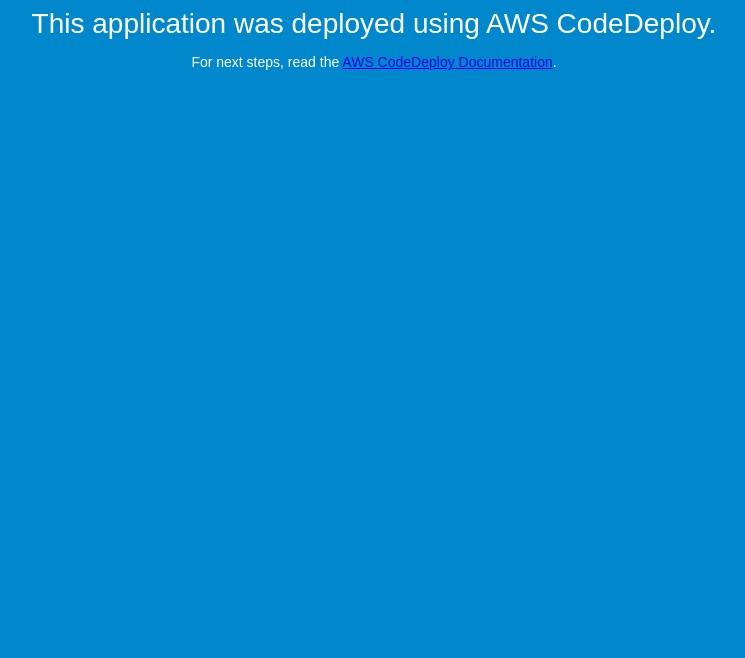
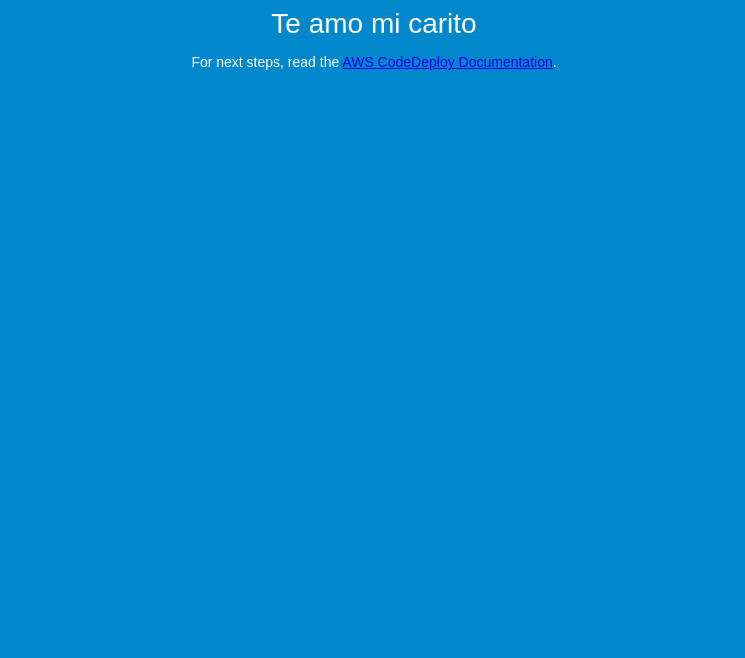
Before and after one commit to Ang3l1t0/cicd-demo, a plain HTML site: page index.html in a window 1280 px wide. Shown: the part 142-800 px from the top of the page, without its empty margins (266-1011 px from the left). Drawn offline with Linux system fonts and the light colour scheme.

Commit message:
text change

```diff
--- a/index.html
+++ b/index.html
@@ -27,7 +27,7 @@
 <body>
   <div align="center">
     <h1>Congratulations</h1>
-    <h2>This application was deployed using AWS CodeDeploy.</h2>
+    <h2>Te amo mi carito</h2>
     <p>For next steps, read the <a href="http://aws.amazon.com/documentation/codedeploy">AWS CodeDeploy Documentation</a>.</p>
   </div>
 </body>
```
